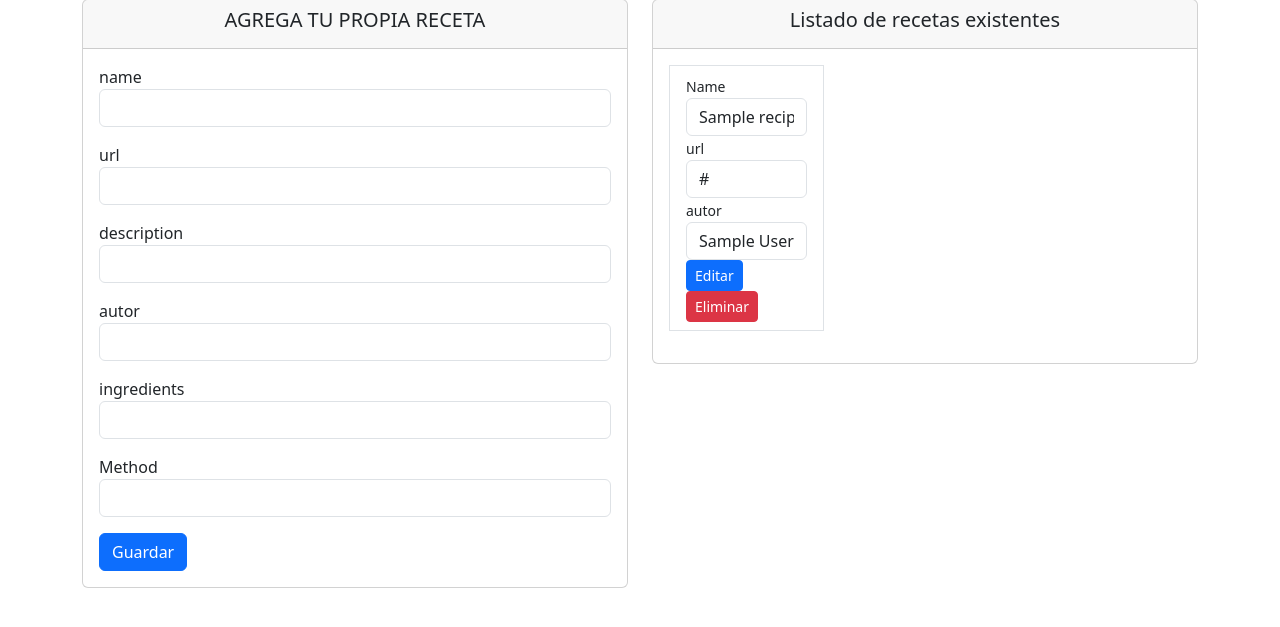
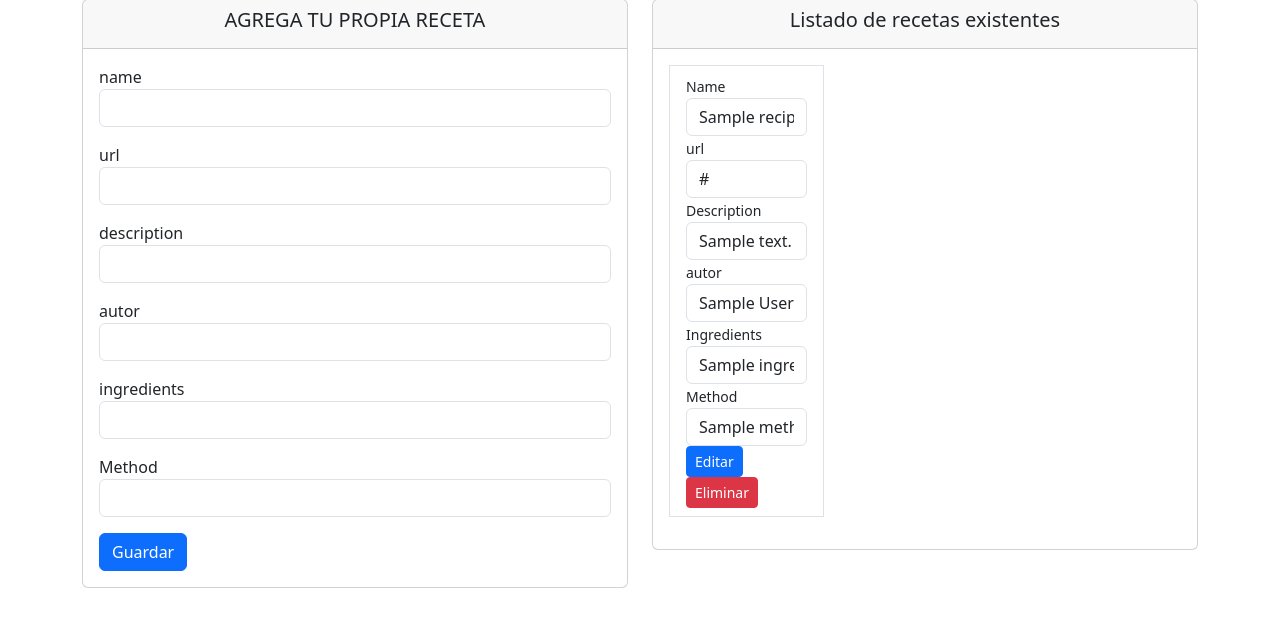
Before and after one commit to Estef072/Proyecto1-BDD2, a Flask app: page / in a window 1280 px wide. Shown: the part 145-772 px from the top of the page. Run offline with Flask 2, Linux system fonts and the light colour scheme; a database or web service that is not in the repository returns one stand-in record (values such as "Sample title").

Commit message:
mas changes

```diff
--- a/templates/index.html
+++ b/templates/index.html
@@ -55,8 +55,14 @@
                                             <input type="text" class="form-control" value="{{recipe.Name}}" name ="Name">
                                             <small>url</small>
                                             <input type="text" class="form-control" value="{{recipe.url}}" name ="url">
+                                            <small>Description</small>
+                                            <input type="text" class="form-control" value="{{recipe.Description}}" name ="Description">
                                             <small>autor</small>
                                             <input type="text" class="form-control" value="{{recipe.Author}}" name ="Author">
+                                            <small>Ingredients</small>
+                                            <input type="text" class="form-control" value="{{recipe.Ingredients}}" name ="Ingredients">
+                                            <small>Method</small>
+                                            <input type="text" class="form-control" value="{{recipe.Method}}" name ="Method">
                                             <button class="btn btn-primary btn-sm" type="submit">Editar</button>
                                             <a href="{{url_for('delete',name_recipe = recipe.Name)}}" class="btn btn-danger btn-sm">Eliminar</a>
 
```
